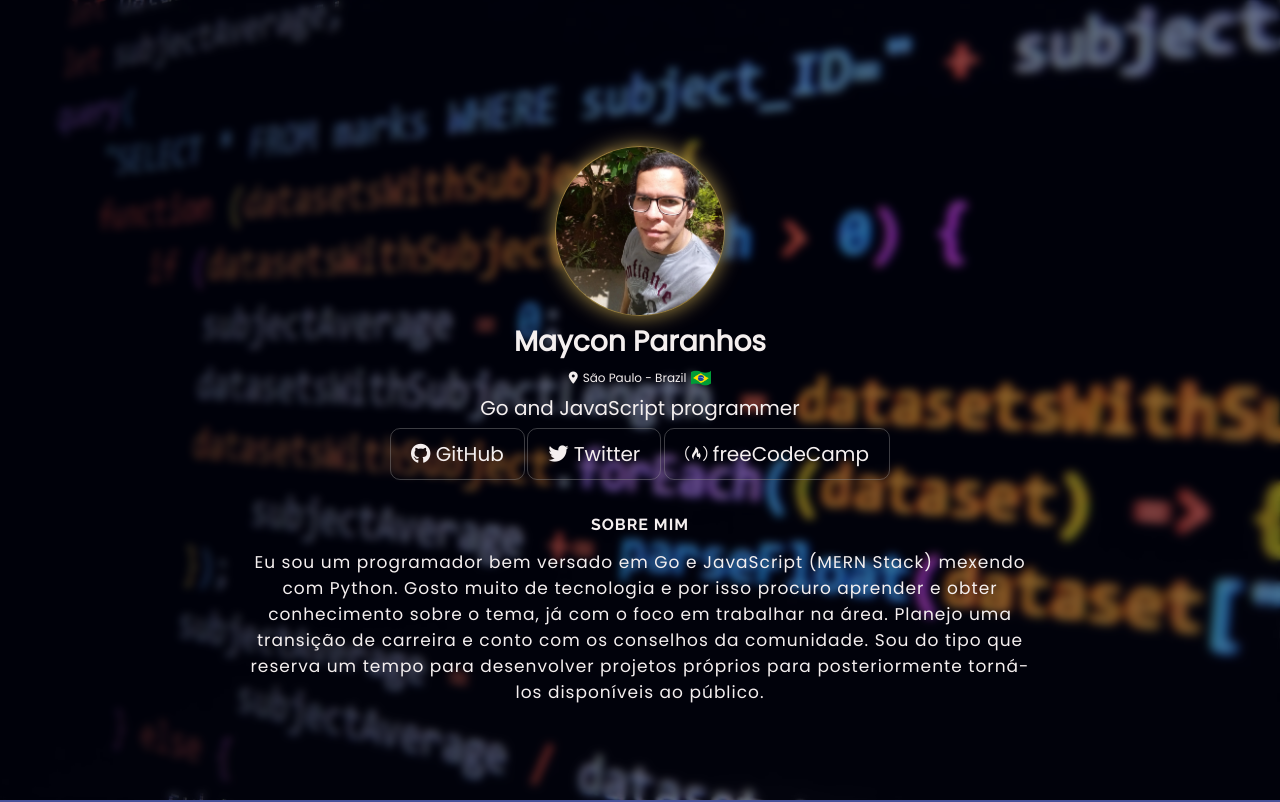
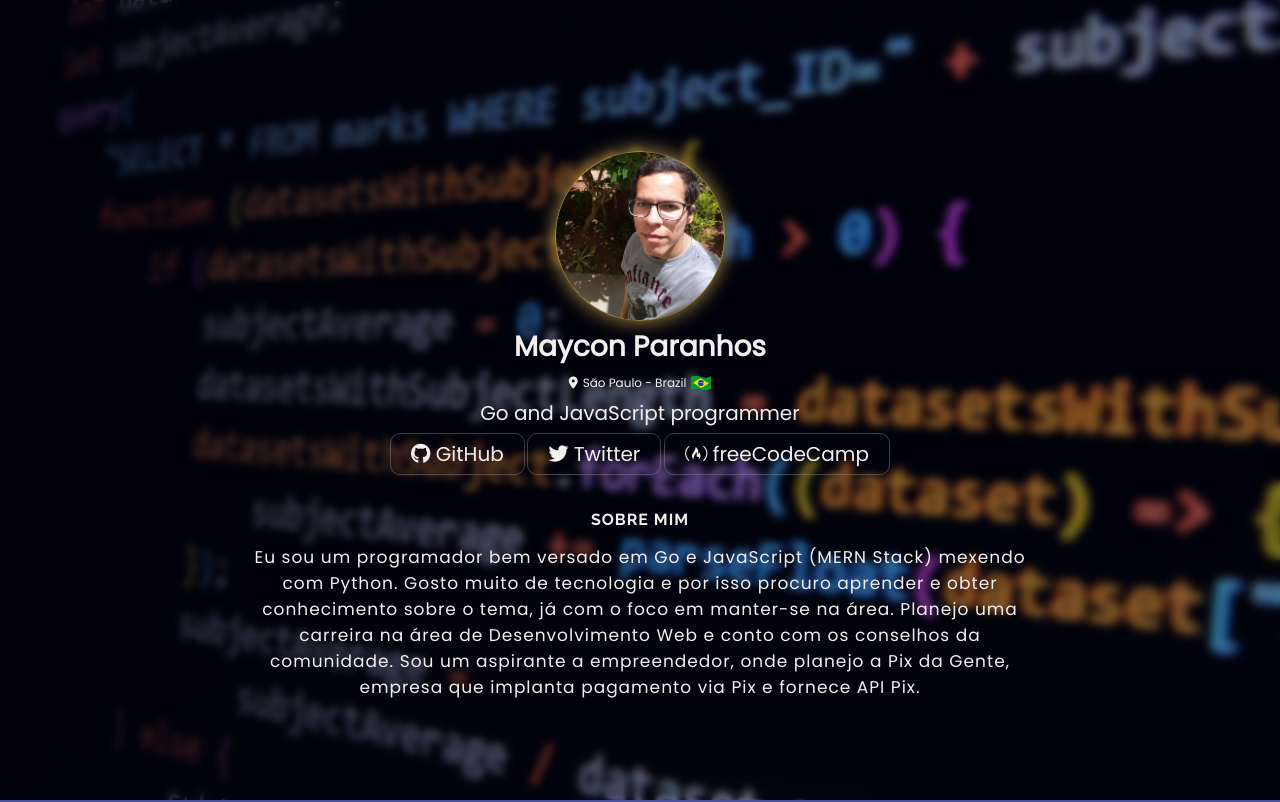
Before and after one commit to EternalBytes/eternalbytes.github.io, a plain HTML site: page index.html in a window 1280 px wide. Shown: the top 802 px of the page. Drawn offline with Linux system fonts and the light colour scheme.

Commit message:
Atualizei a descrição.

```diff
--- a/index.html
+++ b/index.html
@@ -66,9 +66,8 @@
                 <div class="about-me">
                     <h1>SOBRE MIM</h1>
                     <div class="text">
-                        <p>Eu sou um programador bem versado em Go e JavaScript (MERN Stack) mexendo com Python. Gosto muito de tecnologia e por isso procuro aprender e obter conhecimento sobre o tema, já com o foco em trabalhar na área.
-                            Planejo uma transição de carreira e conto com os conselhos da comunidade. Sou do tipo que reserva um tempo para desenvolver projetos próprios para posteriormente torná-los
-                            disponíveis ao público.
+                        <p>Eu sou um programador bem versado em Go e JavaScript (MERN Stack) mexendo com Python. Gosto muito de tecnologia e por isso procuro aprender e obter conhecimento sobre o tema, já com o foco em manter-se na área.
+                            Planejo uma carreira na área de Desenvolvimento Web e conto com os conselhos da comunidade. Sou um aspirante a empreendedor, onde planejo a Pix da Gente, empresa que implanta pagamento via Pix e fornece API Pix.
                         </p>
                     </div>
                 </div>
--- a/styles.css
+++ b/styles.css
@@ -426,7 +426,7 @@ a {
 
 .btn {
     display: inline-block;
-    padding: 1rem 2rem;
+    padding: 0.5rem 2rem;
     border-radius: 2px;
     border: 1px solid rgba(150, 150, 150, 0.4);
 }
```
